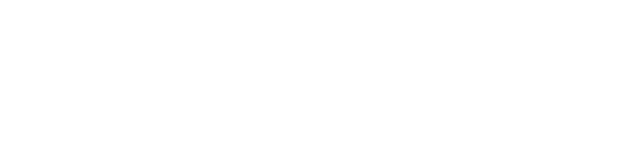
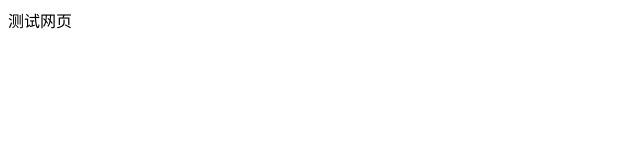
Before and after one commit to axfoo-168/ios_app, a plain HTML site: page index.html in a window 1280 px wide. Shown: the whole page, without its empty margins (0-640 px from the left). Drawn offline with Linux system fonts and the light colour scheme.

Commit message:
Update index.html

```diff
--- a/index.html
+++ b/index.html
@@ -5,6 +5,7 @@
         <title>Install</title>
     </head>
     <body>
+        <h>测试网页</h>
         <p align=center>
           <font size="10em">
             <a style="color:black" href="itms-services://?action=download-manifest&url=https://github.com/yyyyyyx/ios_app/blob/master/H59D82B7E_0624212322.plist>点击安装</a>
```
